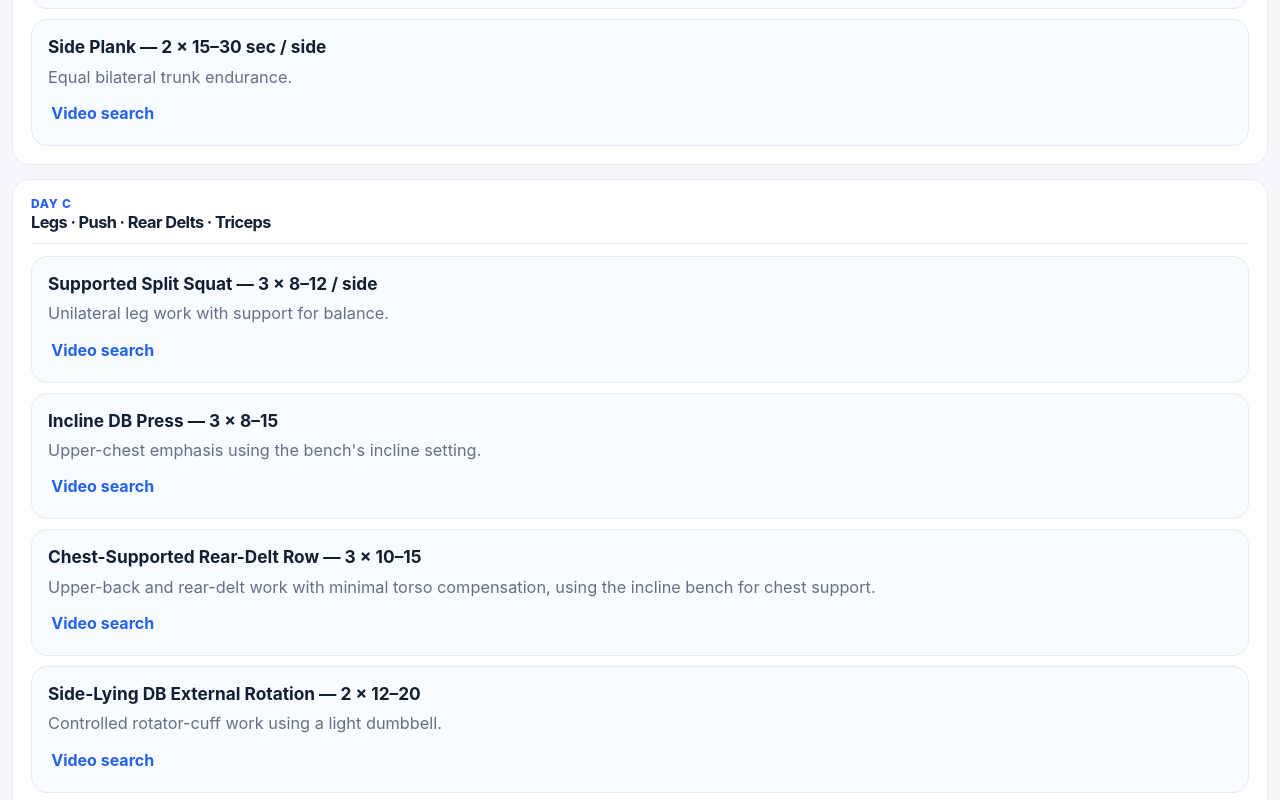
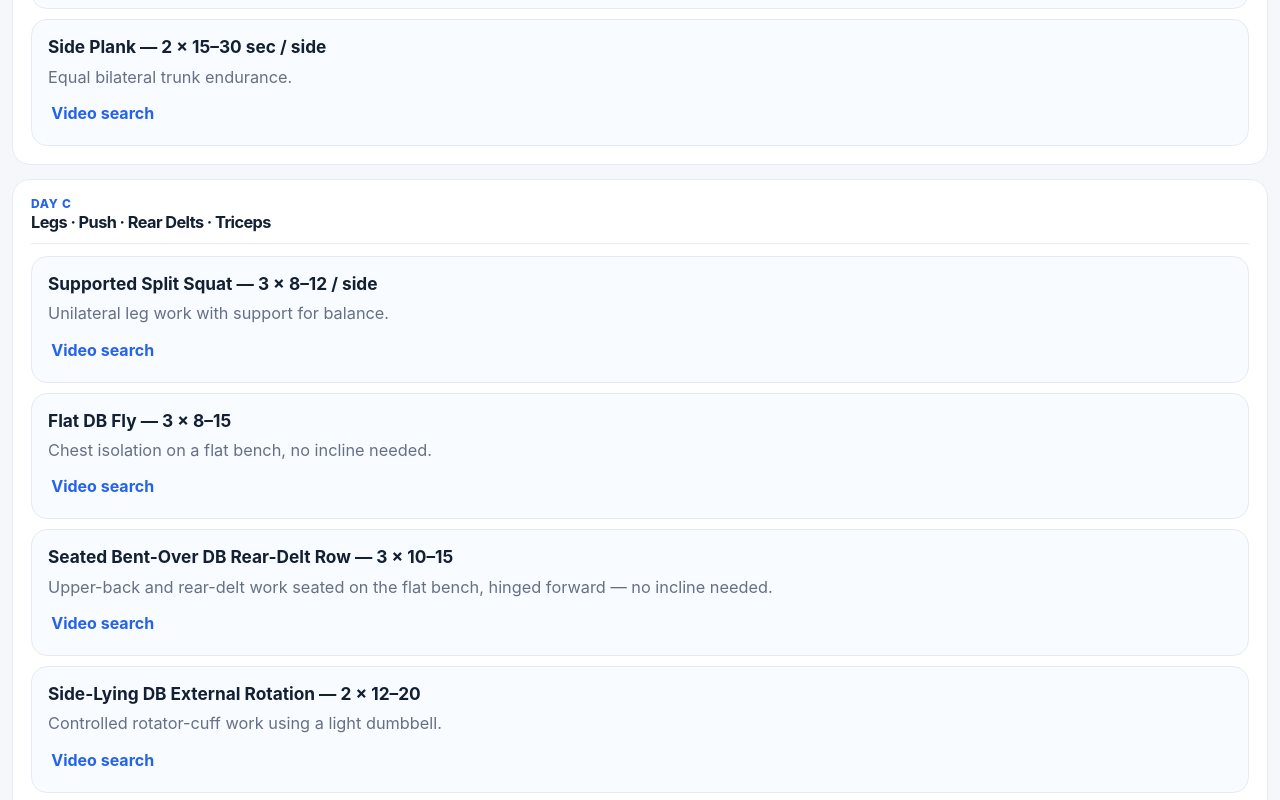
Before and after one commit to viniciusacmauro/Health, a plain HTML site: page index.html in a window 1280 px wide. Shown: the part 2206-3006 px from the top of the page. Drawn offline with Linux system fonts and the light colour scheme.

Commit message:
Add files via upload

```diff
--- a/index.html
+++ b/index.html
@@ -327,7 +327,7 @@
           <div style="margin-top:12px;">
             <div class="exercise"><strong>Goblet Squat — 3 × 8–12</strong><span>Lower-body anchor with controlled trunk position.</span> <a href="https://www.youtube.com/results?search_query=Goblet+Squat+proper+form" target="_blank" rel="noopener noreferrer">Video search</a></div>
             <div class="exercise"><strong>Neutral-Grip DB Bench Press — 3 × 6–10</strong><span>Main chest press; full range of motion now that a bench is available.</span> <a href="https://www.youtube.com/results?search_query=Neutral+Grip+Dumbbell+Bench+Press+proper+form" target="_blank" rel="noopener noreferrer">Video search</a></div>
-            <div class="exercise"><strong>Chest-Supported DB Row — 3 × 8–12</strong><span>Upper-back work with less torso rotation.</span> <a href="https://www.youtube.com/results?search_query=Chest+Supported+Dumbbell+Row+proper+form" target="_blank" rel="noopener noreferrer">Video search</a></div>
+            <div class="exercise"><strong>Flat-Bench Chest-Supported Row — 3 × 8–12</strong><span>Same reduced-torso-rotation row, done lying face-down on the bench flat instead of inclined.</span> <a href="https://www.youtube.com/results?search_query=Chest+Supported+Dumbbell+Row+flat+bench+proper+form" target="_blank" rel="noopener noreferrer">Video search</a></div>
             <div class="exercise"><strong>DB Lateral Raise — 2 × 12–20</strong><span>Direct shoulder-width work.</span> <a href="https://www.youtube.com/results?search_query=Dumbbell+Lateral+Raise+proper+form" target="_blank" rel="noopener noreferrer">Video search</a></div>
             <div class="exercise"><strong>Close-Grip Incline Push-Up — 2 × 8–15</strong><span>Direct triceps emphasis plus chest pressing.</span> <a href="https://www.youtube.com/results?search_query=Close+Grip+Incline+Push+Up+proper+form" target="_blank" rel="noopener noreferrer">Video search</a></div>
           </div>
@@ -349,8 +349,8 @@
           <div class="day-header"><span class="day-label">Day C</span><h3>Legs · Push · Rear Delts · Triceps</h3></div>
           <div style="margin-top:12px;">
             <div class="exercise"><strong>Supported Split Squat — 3 × 8–12 / side</strong><span>Unilateral leg work with support for balance.</span> <a href="https://www.youtube.com/results?search_query=Supported+Split+Squat+proper+form" target="_blank" rel="noopener noreferrer">Video search</a></div>
-            <div class="exercise"><strong>Incline DB Press — 3 × 8–15</strong><span>Upper-chest emphasis using the bench's incline setting.</span> <a href="https://www.youtube.com/results?search_query=Incline+Dumbbell+Press+proper+form" target="_blank" rel="noopener noreferrer">Video search</a></div>
-            <div class="exercise"><strong>Chest-Supported Rear-Delt Row — 3 × 10–15</strong><span>Upper-back and rear-delt work with minimal torso compensation, using the incline bench for chest support.</span> <a href="https://www.youtube.com/results?search_query=Chest+Supported+Dumbbell+Rear+Delt+Row+proper+form" target="_blank" rel="noopener noreferrer">Video search</a></div>
+            <div class="exercise"><strong>Flat DB Fly — 3 × 8–15</strong><span>Chest isolation on a flat bench, no incline needed.</span> <a href="https://www.youtube.com/results?search_query=Flat+Dumbbell+Fly+proper+form" target="_blank" rel="noopener noreferrer">Video search</a></div>
+            <div class="exercise"><strong>Seated Bent-Over DB Rear-Delt Row — 3 × 10–15</strong><span>Upper-back and rear-delt work seated on the flat bench, hinged forward — no incline needed.</span> <a href="https://www.youtube.com/results?search_query=Seated+Bent+Over+Dumbbell+Rear+Delt+Row+proper+form" target="_blank" rel="noopener noreferrer">Video search</a></div>
             <div class="exercise"><strong>Side-Lying DB External Rotation — 2 × 12–20</strong><span>Controlled rotator-cuff work using a light dumbbell.</span> <a href="https://www.youtube.com/results?search_query=Side+Lying+Dumbbell+External+Rotation+proper+form" target="_blank" rel="noopener noreferrer">Video search</a></div>
             <div class="exercise"><strong>Close-Grip DB Bench Press — 2 × 8–15</strong><span>Second weekly direct triceps exposure.</span> <a href="https://www.youtube.com/results?search_query=Close+Grip+Dumbbell+Bench+Press+proper+form" target="_blank" rel="noopener noreferrer">Video search</a></div>
             <div class="exercise"><strong>Bird-Dog — 2 × 6–10 / side</strong><span>Controlled trunk stability; keep the pelvis level.</span> <a href="https://www.youtube.com/results?search_query=Bird+Dog+exercise+proper+form" target="_blank" rel="noopener noreferrer">Video search</a></div>
```
